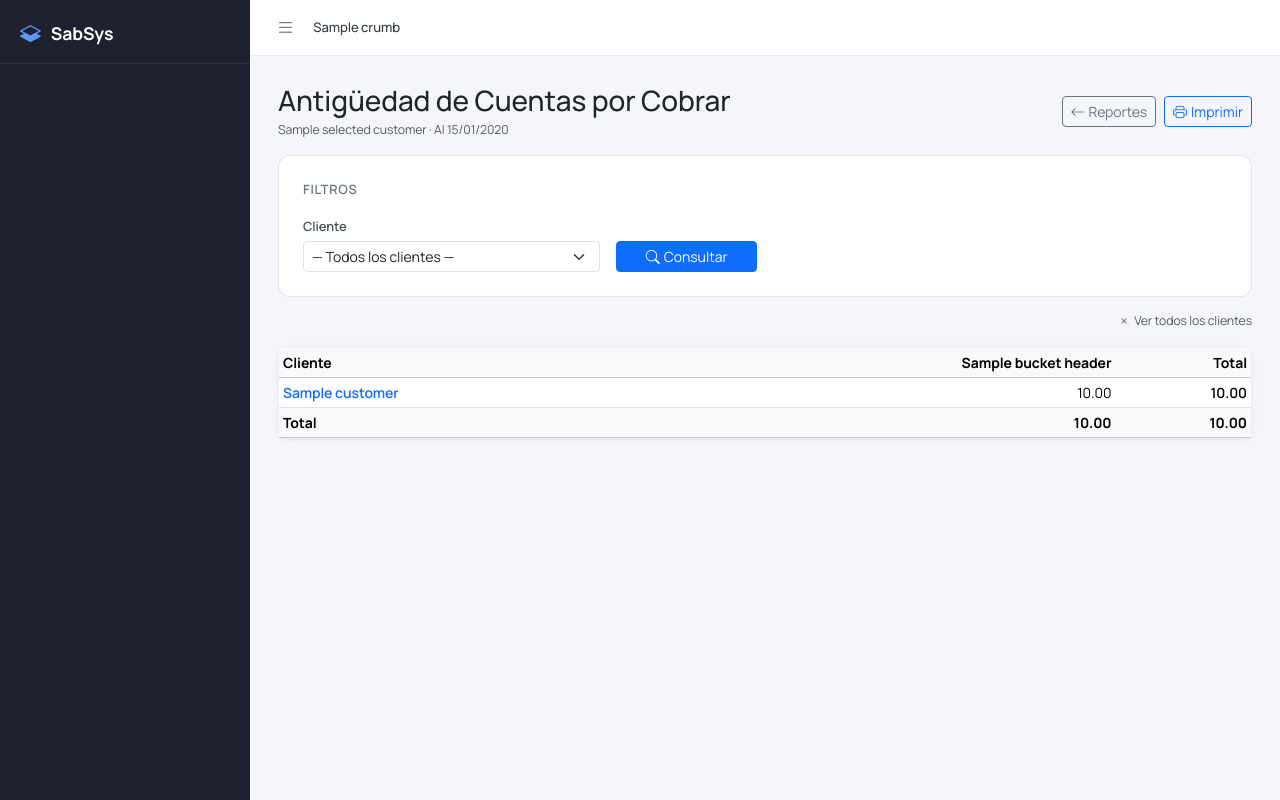
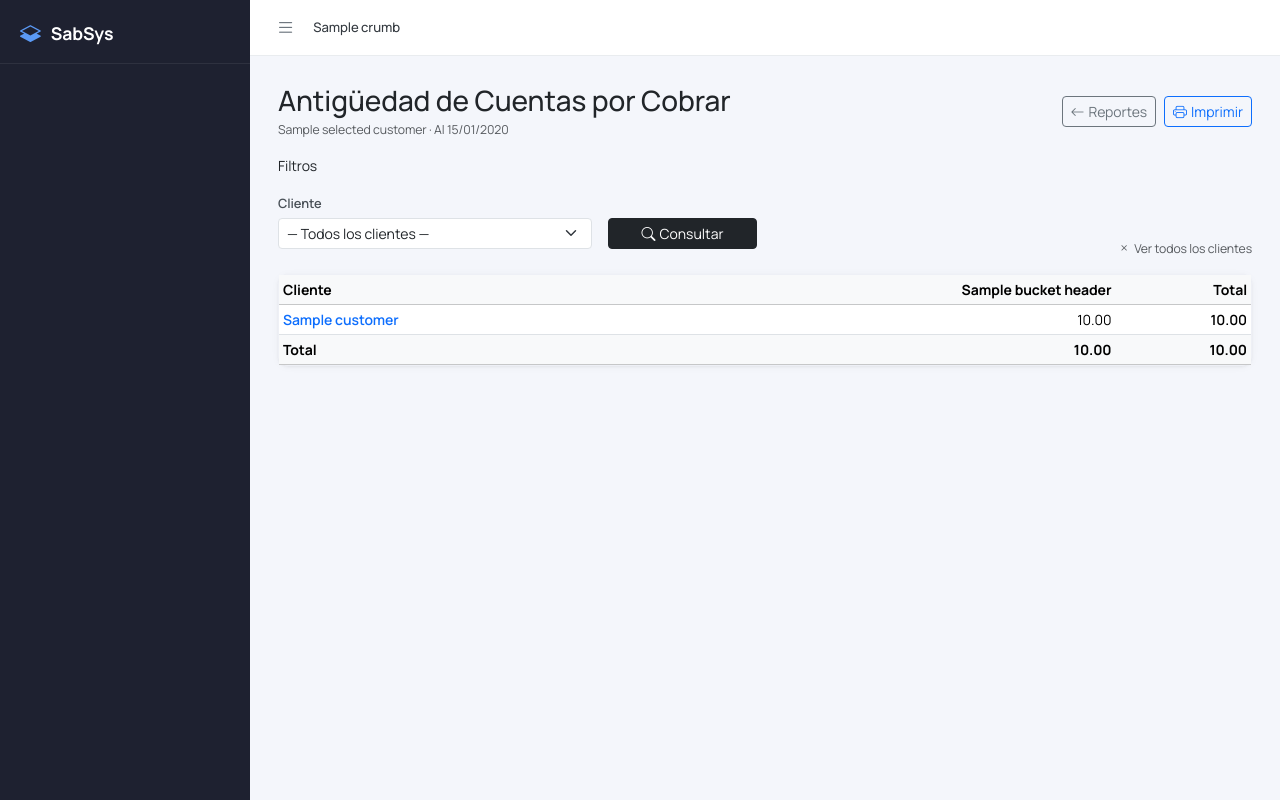
Before and after one commit to sabumazur/Erp, a Django app: template templates/invoices/report_aging.html in a window 1280 px wide. Run offline with Django 5.2, Linux system fonts and the light colour scheme; the template is opened without the code that fills it: most values are stand-ins (such as "Sample title", 1, 10 or a date in 2020); parts of the project's set-up code (start-up, migrations or seed data) failed here and were passed over; some libraries are stand-ins or nearby versions.

Commit message:
style: update report_filter_panel.html — new rpt-filter-panel style, dark submit btn, month_required flag

```diff
--- a/templates/invoices/partials/report_filter_panel.html
+++ b/templates/invoices/partials/report_filter_panel.html
@@ -1,8 +1,5 @@
-<div class="card border shadow-none mb-4 no-print" style="border-radius:12px;border-color:rgba(0,0,0,.1)!important">
-  <div class="card-body p-4">
-    <p class="fw-semibold mb-3" style="font-size:.8rem;text-transform:uppercase;letter-spacing:.06em;color:#6c757d">
-      Filtros
-    </p>
+<div class="rpt-filter-panel no-print">
+  <p class="rpt-filter-label">Filtros</p>
   <form method="get" class="row g-3 align-items-end">
 
     {% if show_customer %}
@@ -50,9 +47,14 @@
 
     {% if show_month %}
     <div class="col-md-3">
-        <label class="form-label small fw-semibold">Mes <span class="text-muted fw-normal">(opcional)</span></label>
-        <select name="month" class="form-select form-select-sm">
-          <option value="">— Todos —</option>
+      <label class="form-label small fw-semibold">
+        Mes{% if not month_required %} <span class="text-muted fw-normal">(opcional)</span>{% endif %}
+      </label>
+      <select name="month" class="form-select form-select-sm"
+        {% if month_required %}required
+        oninvalid="this.setCustomValidity('Debe seleccionar un mes.')"
+        onchange="this.setCustomValidity('')"{% endif %}>
+        <option value="">{% if month_required %}— Seleccionar —{% else %}— Todos —{% endif %}</option>
         <option value="1"  {% if month_input == "1"  %}selected{% endif %}>Enero</option>
         <option value="2"  {% if month_input == "2"  %}selected{% endif %}>Febrero</option>
         <option value="3"  {% if month_input == "3"  %}selected{% endif %}>Marzo</option>
@@ -70,11 +72,10 @@
     {% endif %}
 
     <div class="col-md-2">
-        <button type="submit" class="btn btn-{{ btn_color|default:'primary' }} btn-sm w-100">
+      <button type="submit" class="btn btn-dark btn-sm w-100">
         <i class="bi bi-search me-1"></i>Consultar
       </button>
     </div>
 
   </form>
 </div>
-</div>
```
Lines whose indentation alone changed are shown as unchanged.
